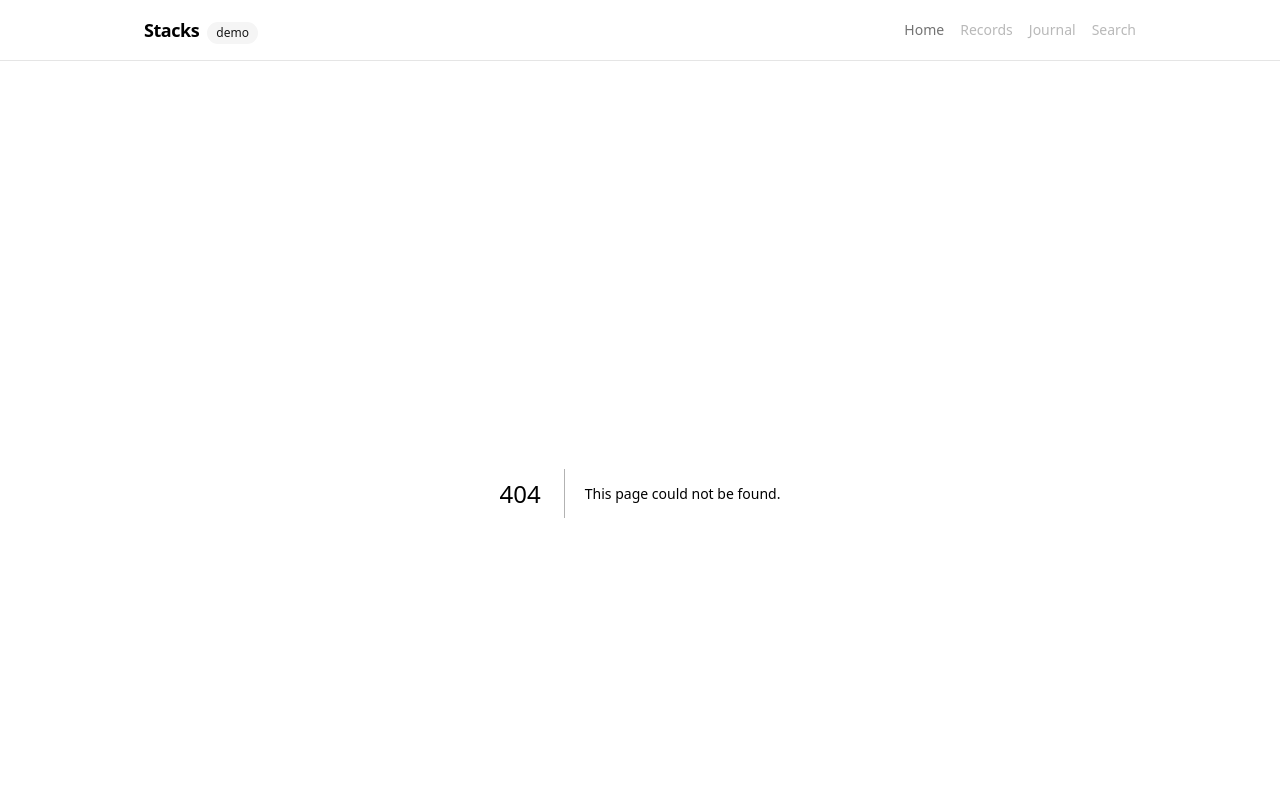
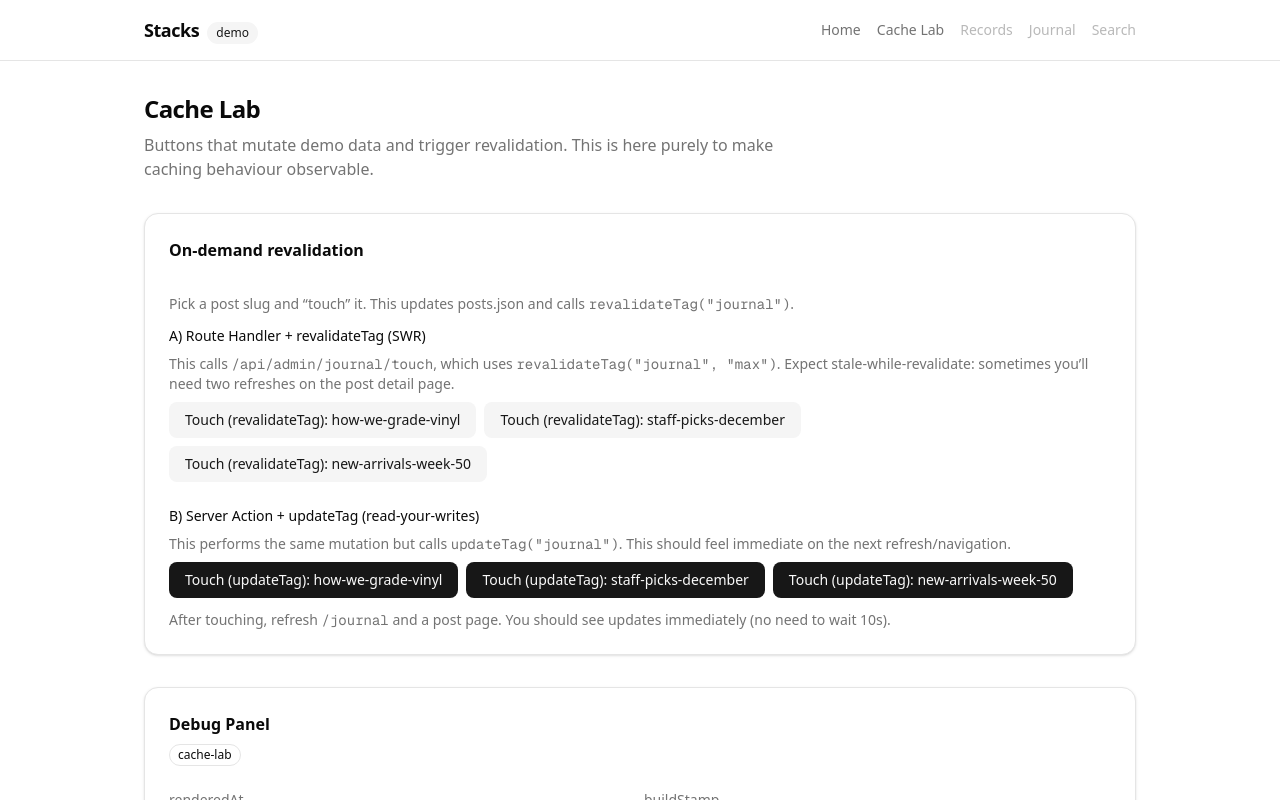
Before and after one commit to TropicalRobot/stacks-record-shop, a Next.js app: page /cache-lab in a window 1280 px wide. Before the commit this address had no page. Shown: the top 800 px of the page. Built offline with nearby package versions, Linux system fonts and the light colour scheme; no server answers.

Commit message:
Stage 4 | Incremental Static Regeneration (ISR) + SWR

```diff
--- /dev/null
+++ b/src/app/api/admin/journal/touch/route.ts
@@ -0,0 +1,63 @@
+import { NextResponse } from "next/server";
+import { revalidateTag } from "next/cache";
+import { readFile, writeFile } from "node:fs/promises";
+import path from "node:path";
+
+type PostItem = {
+  slug: string;
+  title: string;
+  excerpt: string;
+  tags: string[];
+  publishedAt: string;
+  updatedAt: string;
+};
+
+function postsFilePath() {
+  return path.join(process.cwd(), "src", "data", "posts.json");
+}
+
+export async function POST(req: Request) {
+  const body = (await req.json().catch(() => ({}))) as { slug?: string };
+  const slug = body.slug;
+
+  if (!slug) {
+    return NextResponse.json(
+      { ok: false, error: "Missing slug" },
+      { status: 400 },
+    );
+  }
+
+  const filePath = postsFilePath();
+  const raw = await readFile(filePath, "utf-8");
+  const posts = JSON.parse(raw) as PostItem[];
+
+  const idx = posts.findIndex((p) => p.slug === slug);
+  if (idx === -1) {
+    return NextResponse.json(
+      { ok: false, error: `Unknown slug: ${slug}` },
+      { status: 404 },
+    );
+  }
+
+  // "Touch" the post to simulate an edit/publish event
+  const now = new Date().toISOString();
+  posts[idx] = {
+    ...posts[idx],
+    updatedAt: now,
+    title: posts[idx].title.includes("• Updated")
+      ? posts[idx].title
+      : `${posts[idx].title} • Updated`,
+  };
+
+  await writeFile(filePath, JSON.stringify(posts, null, 2) + "\n", "utf-8");
+
+  // The key line: instantly invalidate any caches tagged "journal"
+  revalidateTag("journal", "max");
+
+  return NextResponse.json({
+    ok: true,
+    touched: slug,
+    updatedAt: now,
+    revalidated: ["journal"],
+  });
+}
--- /dev/null
+++ b/src/app/cache-lab/page.tsx
@@ -0,0 +1,114 @@
+import { Card, CardContent, CardHeader, CardTitle } from "@/components/ui/card";
+import { Button } from "@/components/ui/button";
+import { DebugPanel } from "@/components/debug/DebugPanel";
+import { getAllPosts } from "@/lib/data/posts";
+import { touchJournalPostWithUpdateTag } from "@/lib/actions/journal";
+
+export default async function CacheLabPage() {
+  const posts = await getAllPosts();
+
+  return (
+    <div className="space-y-8">
+      <section className="space-y-2">
+        <h1 className="text-2xl font-semibold tracking-tight">Cache Lab</h1>
+        <p className="max-w-2xl text-muted-foreground">
+          Buttons that mutate demo data and trigger revalidation. This is here
+          purely to make caching behaviour observable.
+        </p>
+      </section>
+
+      <Card>
+        <CardHeader>
+          <CardTitle className="text-base">On-demand revalidation</CardTitle>
+        </CardHeader>
+        <CardContent className="space-y-3 text-sm">
+          <p className="text-muted-foreground">
+            Pick a post slug and “touch” it. This updates posts.json and calls{" "}
+            <span className="font-mono">revalidateTag("journal")</span>.
+          </p>
+
+          <div className="space-y-6">
+            <div className="space-y-2">
+              <div className="font-medium">
+                A) Route Handler + revalidateTag (SWR)
+              </div>
+              <p className="text-sm text-muted-foreground">
+                This calls{" "}
+                <span className="font-mono">/api/admin/journal/touch</span>,
+                which uses{" "}
+                <span className="font-mono">
+                  revalidateTag("journal", "max")
+                </span>
+                . Expect stale-while-revalidate: sometimes you’ll need two
+                refreshes on the post detail page.
+              </p>
+
+              <div className="flex flex-wrap gap-2">
+                {posts.map((p) => (
+                  <form
+                    key={`rt-${p.slug}`}
+                    action={async () => {
+                      "use server";
+                      await fetch(
+                        "http://localhost:3000/api/admin/journal/touch",
+                        {
+                          method: "POST",
+                          headers: { "content-type": "application/json" },
+                          body: JSON.stringify({ slug: p.slug }),
+                        },
+                      );
+                    }}
+                  >
+                    <Button type="submit" variant="secondary">
+                      Touch (revalidateTag): {p.slug}
+                    </Button>
+                  </form>
+                ))}
+              </div>
+            </div>
+
+            <div className="space-y-2">
+              <div className="font-medium">
+                B) Server Action + updateTag (read-your-writes)
+              </div>
+              <p className="text-sm text-muted-foreground">
+                This performs the same mutation but calls{" "}
+                <span className="font-mono">updateTag("journal")</span>. This
+                should feel immediate on the next refresh/navigation.
+              </p>
+
+              <div className="flex flex-wrap gap-2">
+                {posts.map((p) => (
+                  <form
+                    key={`sa-${p.slug}`}
+                    action={async () => {
+                      "use server";
+                      await touchJournalPostWithUpdateTag(p.slug);
+                    }}
+                  >
+                    <Button type="submit">Touch (updateTag): {p.slug}</Button>
+                  </form>
+                ))}
+              </div>
+            </div>
+          </div>
+
+          <p className="text-muted-foreground">
+            After touching, refresh <span className="font-mono">/journal</span>{" "}
+            and a post page. You should see updates immediately (no need to wait
+            10s).
+          </p>
+        </CardContent>
+      </Card>
+
+      <DebugPanel
+        pageName="cache-lab"
+        notes={[
+          "Stage 4: On-demand revalidation via revalidateTag('journal').",
+          "This page uses a Server Action to call the admin route.",
+          "Refresh /journal and /journal/[slug] after touching to confirm instant updates.",
+        ]}
+      />
+    </div>
+  );
+}
--- a/src/app/journal/[slug]/page.tsx
+++ b/src/app/journal/[slug]/page.tsx
@@ -1,4 +1,5 @@
 export const dynamic = "force-static";
+import { unstable_cache } from "next/cache";
 
 import { notFound } from "next/navigation";
 import { Badge } from "@/components/ui/badge";
@@ -11,6 +12,12 @@ export async function generateStaticParams() {
   return posts.map((post) => ({ slug: post.slug }));
 }
 
+const getPostCached = unstable_cache(
+  async (slug: string) => getPostBySlug(slug),
+  ["journal-post-by-slug"],
+  { tags: ["journal"] },
+);
+
 export default async function JournalPostPage({
   params,
 }: {
@@ -18,7 +25,7 @@ export default async function JournalPostPage({
 }) {
   const { slug } = await params;
 
-  const post = await getPostBySlug(slug);
+  const post = await getPostCached(slug);
   if (!post) notFound();
 
   return (
--- a/src/app/journal/page.tsx
+++ b/src/app/journal/page.tsx
@@ -1,3 +1,5 @@
+import { unstable_cache } from "next/cache";
+
 import { Card, CardContent, CardHeader, CardTitle } from "@/components/ui/card";
 import { Badge } from "@/components/ui/badge";
 import { DebugPanel } from "@/components/debug/DebugPanel";
@@ -10,8 +12,14 @@ import Link from "next/link";
  */
 export const revalidate = 10; // seconds (short for demo purposes)
 
+const getJournalPostsCached = unstable_cache(
+  async () => getAllPosts(),
+  ["journal-posts"],
+  { tags: ["journal"] },
+);
+
 export default async function JournalIndexPage() {
-  const posts = await getAllPosts();
+  const posts = await getJournalPostsCached();
 
   return (
     <div className="space-y-8">
--- a/src/components/site/TopNav.tsx
+++ b/src/components/site/TopNav.tsx
@@ -15,6 +15,9 @@ export function TopNav() {
             Home
           </Link>
           {/* We’ll add these routes in later stages */}
+          <Link className="hover:text-foreground" href="/cache-lab">
+            Cache Lab
+          </Link>
           <span className="opacity-50">Records</span>
           <span className="opacity-50">
             <Link className="hover:text-foreground" href="/journal">
--- /dev/null
+++ b/src/lib/actions/journal.ts
@@ -0,0 +1,43 @@
+"use server";
+
+import { updateTag } from "next/cache";
+import { readFile, writeFile } from "node:fs/promises";
+import path from "node:path";
+
+type PostItem = {
+  slug: string;
+  title: string;
+  excerpt: string;
+  tags: string[];
+  publishedAt: string;
+  updatedAt: string;
+};
+
+function postsFilePath() {
+  return path.join(process.cwd(), "src", "data", "posts.json");
+}
+
+export async function touchJournalPostWithUpdateTag(slug: string) {
+  const filePath = postsFilePath();
+  const raw = await readFile(filePath, "utf-8");
+  const posts = JSON.parse(raw) as PostItem[];
+
+  const idx = posts.findIndex((p) => p.slug === slug);
+  if (idx === -1) throw new Error(`Unknown slug: ${slug}`);
+
+  const now = new Date().toISOString();
+  posts[idx] = {
+    ...posts[idx],
+    updatedAt: now,
+    title: posts[idx].title.includes("• Updated")
+      ? posts[idx].title
+      : `${posts[idx].title} • Updated`,
+  };
+
+  await writeFile(filePath, JSON.stringify(posts, null, 2) + "\n", "utf-8");
+
+  // Read-your-own-writes behaviour (Server Actions only)
+  updateTag("journal");
+
+  return { ok: true, slug, updatedAt: now };
+}
```
